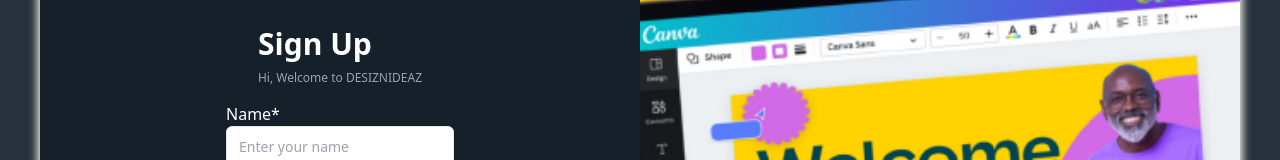
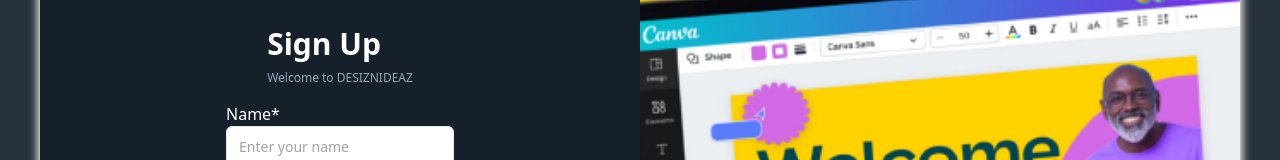
Before and after one commit to piyushkhare001/ED-Tech, a Next.js app: page /Register in a window 1280 px wide. Shown: the part 146-306 px from the top of the page. Built offline with nearby package versions, Linux system fonts and the light colour scheme.

Commit message:
signUp complete

```diff
--- a/src/app/Register/page.tsx
+++ b/src/app/Register/page.tsx
@@ -50,7 +50,7 @@
               <h1 className="text-3xl font-semibold">Sign Up</h1>
               <p className="mt-2 text-xs text-slate-400">
                 {' '}
-              Hi, Welcome to DESIZNIDEAZ</p>
+              Welcome to DESIZNIDEAZ</p>
             </div>
           {error && <p className="text-red-500 mb-4 text-center">{error}</p>}
           <form onSubmit={handleSubmit} className="space-y-4">
```
